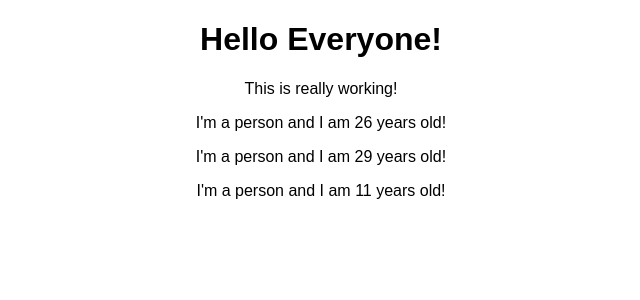
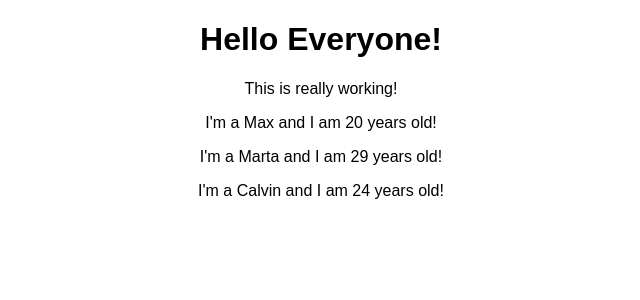
Before and after one commit to calvinchrst/react-understanding-base-feature-syntax, a React (Create React App) app: page / in a window 1280 px wide. Shown: the top 300 px of the page, without its empty margins (319-959 px from the left). Built offline with nearby package versions, Linux system fonts and the light colour scheme.

Commit message:
Working with props

```diff
--- a/src/App.js
+++ b/src/App.js
@@ -8,9 +8,9 @@ class App extends Component {
       <div className="App">
         <h1>Hello Everyone!</h1>
         <p>This is really working!</p>
-        <Person />
-        <Person />
-        <Person />
+        <Person name="Max" age="20" />
+        <Person name="Marta" age="29" />
+        <Person name="Calvin" age="24" />
       </div>
     );
   }
--- a/src/Person/Person.js
+++ b/src/Person/Person.js
@@ -1,8 +1,10 @@
 import React from "react";
 
-const person = () => {
+const person = (props) => {
   return (
-    <p>I'm a person and I am {Math.floor(Math.random() * 30)} years old!</p>
+    <p>
+      I'm a {props.name} and I am {props.age} years old!
+    </p>
   );
 };
 
```
